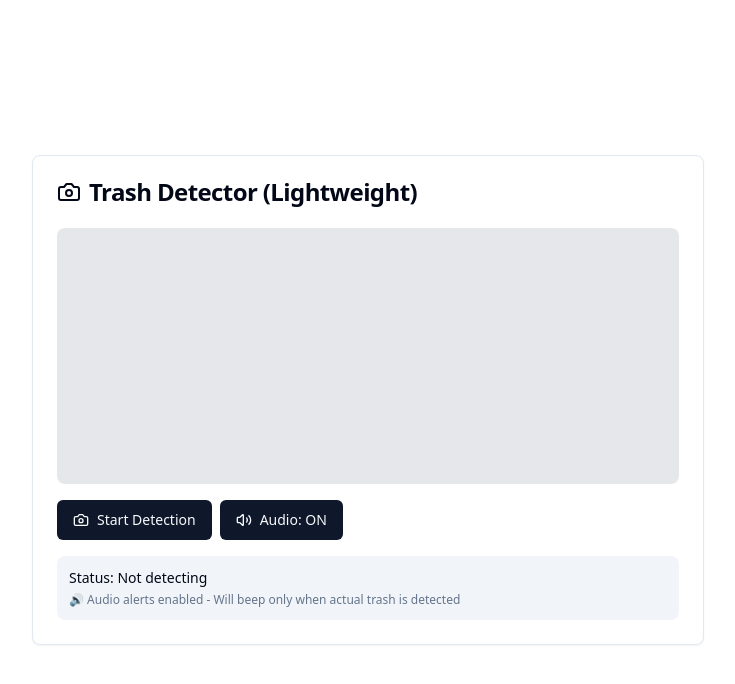
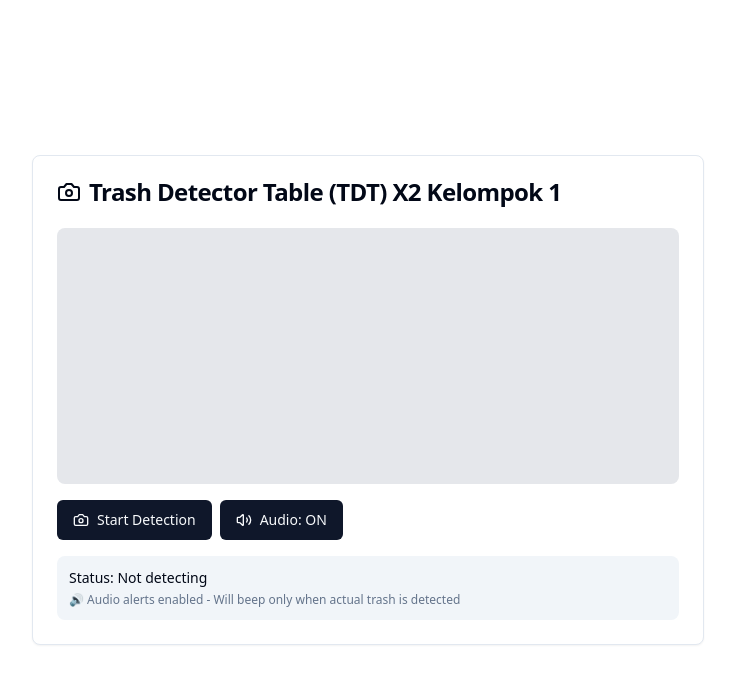
Before and after one commit to womiekom/Trash-Detector-Table-ReclevoX2, a React (Vite) app: page / in a window 1280 px wide. Shown: the top 684 px of the page, without its empty margins (272-1007 px from the left). Built offline with nearby package versions, Linux system fonts and the light colour scheme.

Commit message:
Trash Detector Table (TDT) X2 Kelompok 1
Provide explanation and update title.

```diff
--- a/src/components/TrashDetector.tsx
+++ b/src/components/TrashDetector.tsx
@@ -1,3 +1,4 @@
+
 import React, { useEffect, useState, useRef } from 'react';
 import { Card, CardContent, CardHeader, CardTitle } from '@/components/ui/card';
 import { Camera } from 'lucide-react';
@@ -101,7 +102,7 @@ const TrashDetector: React.FC = () => {
       <CardHeader>
         <CardTitle className="flex items-center gap-2">
           <Camera className="h-6 w-6" />
-          Trash Detector (Lightweight)
+          Trash Detector Table (TDT) X2 Kelompok 1
         </CardTitle>
       </CardHeader>
       <CardContent className="space-y-4">
```
